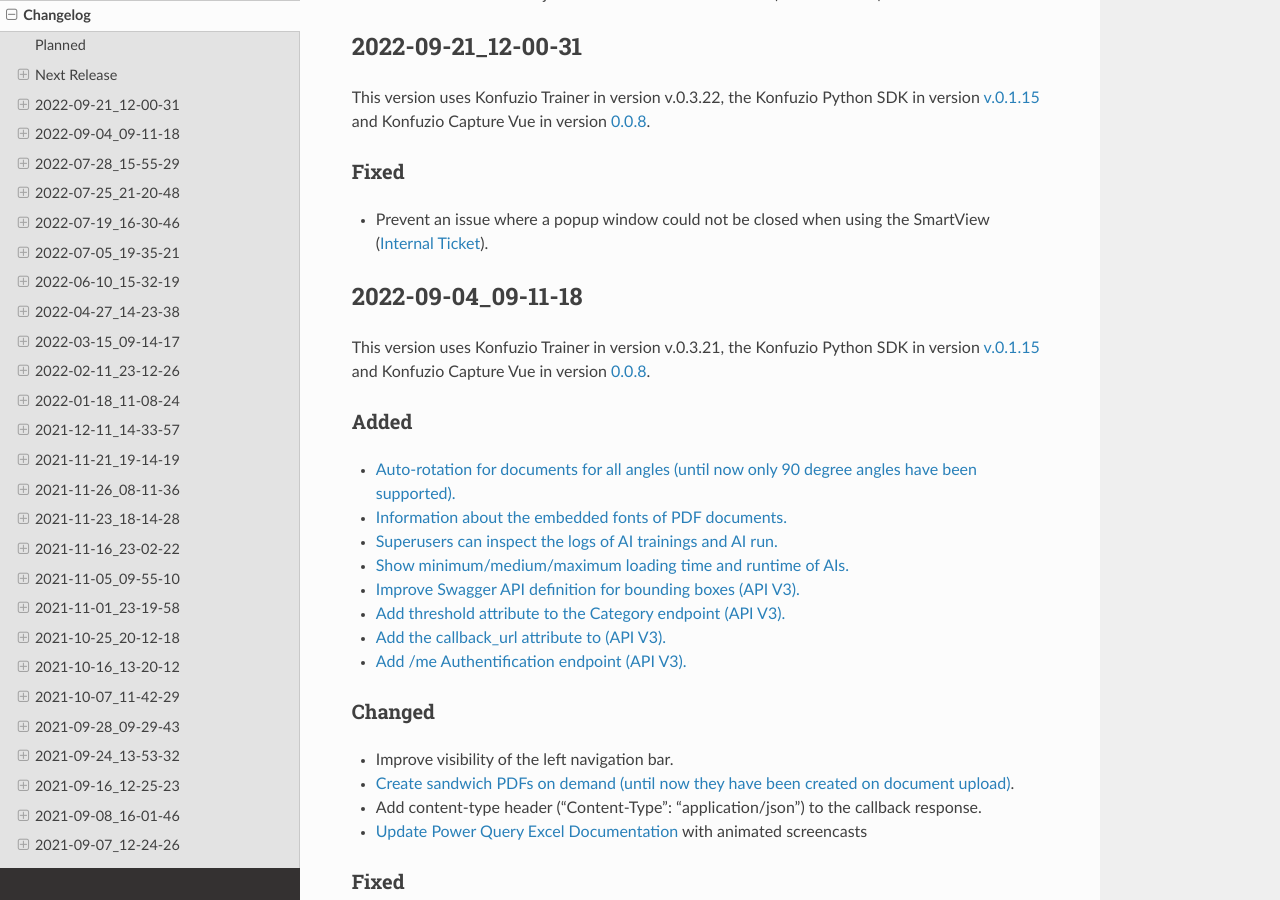
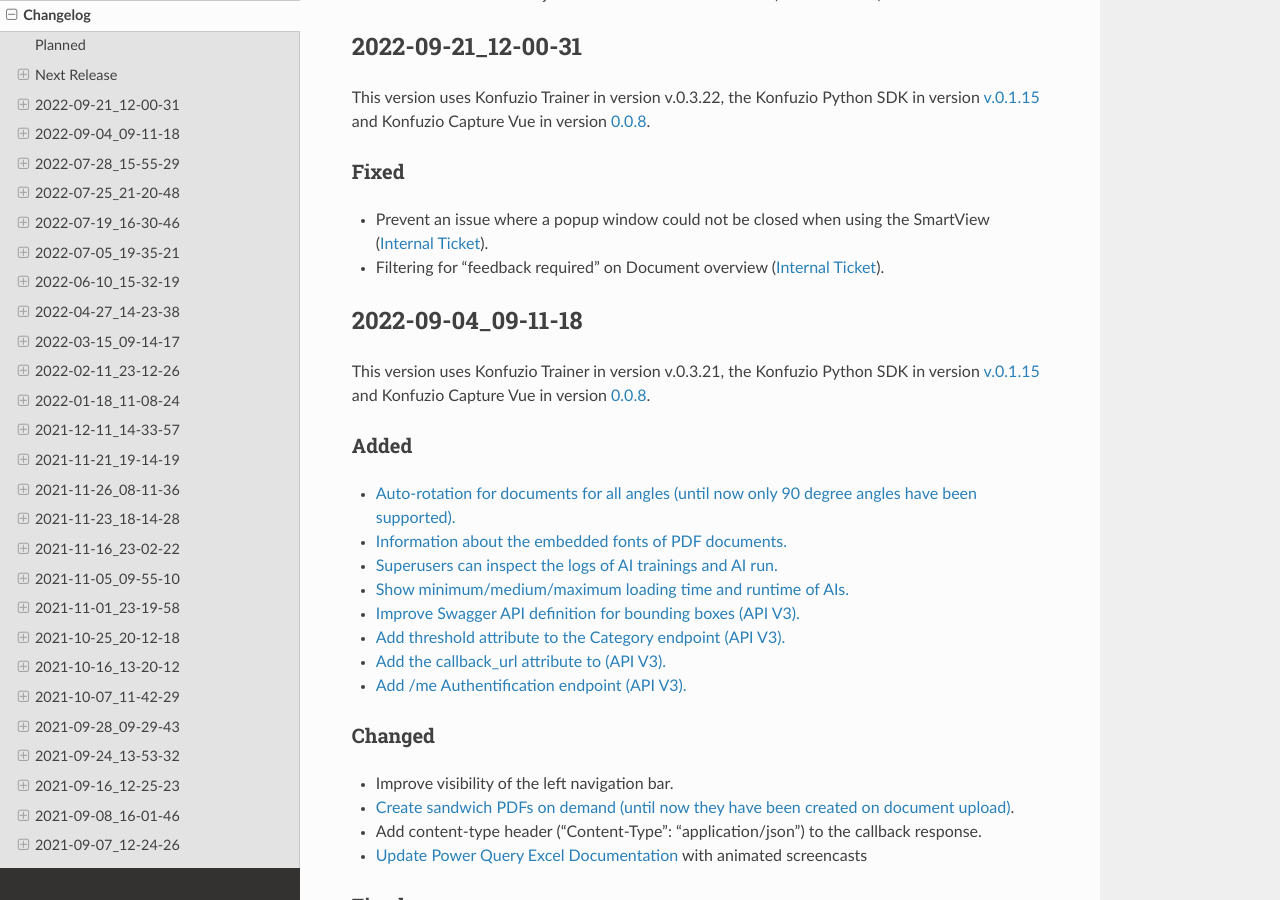
Before and after one commit to konfuzio-ai/konfuzio-sdk, a Sphinx documentation site: the page built from docs/web/changelog_app.md, in a window 1280 px wide and 900 px high, scrolled down 1230 px. Built offline with Sphinx 7.4.7 and the Read the Docs theme 2.0.0, drawn with Linux system fonts in a browser that asks for light colours.

Commit message:
Update changelog_app.md

```diff
--- a/docs/web/changelog_app.md
+++ b/docs/web/changelog_app.md
@@ -44,6 +44,7 @@
 
 ### Fixed
 - Prevent an issue where a popup window could not be closed when using the SmartView ([Internal Ticket](https://gitlab.com/konfuzio/objectives/-/issues/9766)).
+- Filtering for "feedback required" on Document overview ([Internal Ticket](https://gitlab.com/konfuzio/objectives/-/issues/9696)).
 
 ## 2022-09-04_09-11-18
 
```
